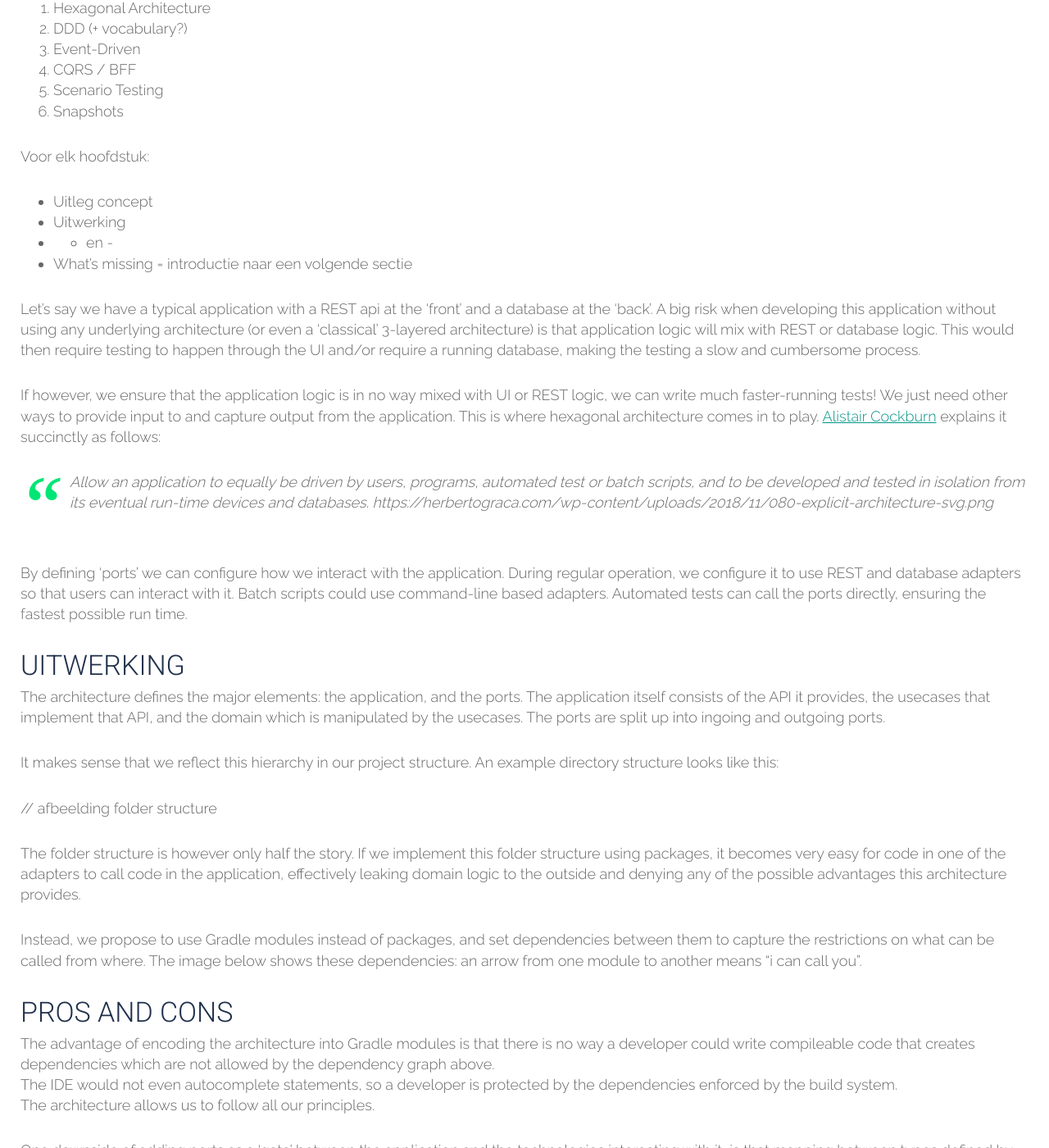
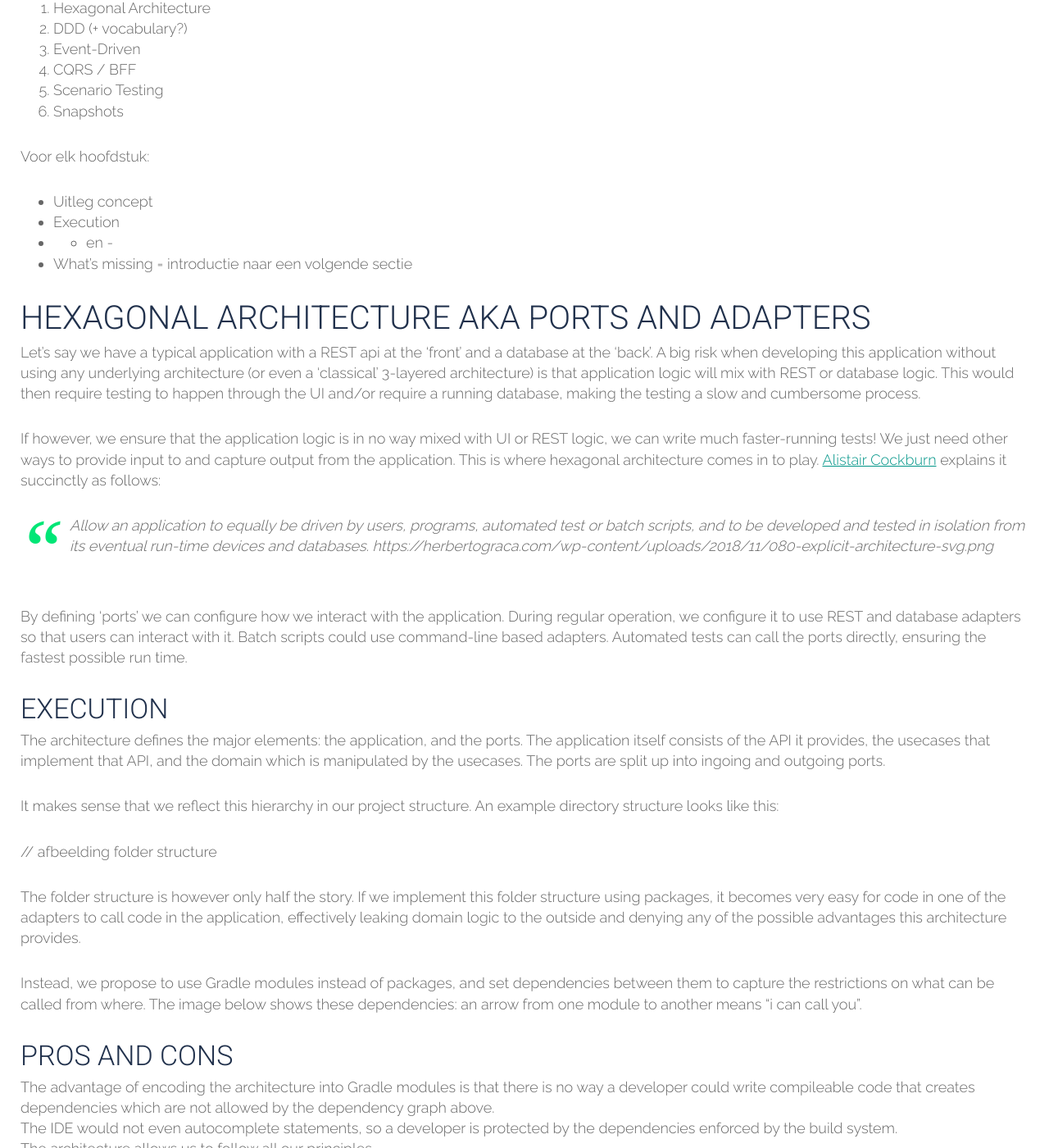
Before and after one commit to tripledio/tripledio.github.io, a Jekyll site: the page built from _posts/2024-11-13-project-architecture-starting-point.md, in a window 1280 px wide and 1400 px high, scrolled down 1145 px. Shown: the whole window at 82% size. Built offline with Jekyll 4.4.1, drawn with Linux system fonts in a browser that asks for light colours; comment, search, counter and statistics services are not loaded; some of the changed text lies outside the part shown.

Commit message:
fix missing title + translation

```diff
--- a/_posts/2024-11-13-project-architecture-starting-point.md
+++ b/_posts/2024-11-13-project-architecture-starting-point.md
@@ -35,10 +35,11 @@ Aanpak: gaandeweg opbouwen
 
 Voor elk hoofdstuk:
 * Uitleg concept
-* Uitwerking
+* Execution
 * + en -
 * What's missing = introductie naar een volgende sectie
 
+# Hexagonal Architecture aka Ports and Adapters
 
 Let's say we have a typical application with a REST api at the 'front' and a database at the 'back'.
 A big risk when developing this application without using any underlying architecture (or even a 'classical' 3-layered architecture) is that application logic will mix with REST or database logic. This would then require testing to happen through the UI and/or require a running database, making the testing a slow and cumbersome process.
@@ -50,7 +51,7 @@ https://herbertograca.com/wp-content/uploads/2018/11/080-explicit-architecture-s
 
 By defining 'ports' we can configure how we interact with the application. During regular operation, we configure it to use REST and database adapters so that users can interact with it. Batch scripts could use command-line based adapters. Automated tests can call the ports directly, ensuring the fastest possible run time.
 
-## Uitwerking
+## Execution
 
 The architecture defines the major elements: the application, and the ports. The application itself consists of the API it provides, the usecases that implement that API, and the domain which is manipulated by the usecases.
 The ports are split up into ingoing and outgoing ports.
@@ -85,7 +86,7 @@ DDD encourages developers to focus on building a **shared understanding** of the
 
 Tactical DDD brings concepts such as aggregates, entities, value objects,,... to the table, which will be the building blocks of our application.
 
-## Uitwerking
+## Execution
 Through creative collaboration with the domain experts, we get a clear view of what problem he application will solve. We then implement our solution for that problem using the building blocks that strategical DDD provides us: entities, aggregates, domain services,...
 
 Domain events are also an import part of DDD, and it is one we heavily rely on. These events enable communication and decoupling between different parts of the system.
@@ -108,7 +109,7 @@ Event-Driven Architecture (EDA) is an architectural paradigm in which events are
 It is inherently asynchronous and allows for loosely coupled components.
 EDA offers a thorough approach to implementing both the domain (internal) and external events that are part of your domain-driven design.
 
-## Uitwerking
+## Execution
 The events and commands originating from our application have to reach all those who want to listen to them. This can be the application itself, applications in other bounded contexts, or event entirely other systems.
 As we are working in a hexagonal architecture, how these events flow through the application is important as well.
 
@@ -142,7 +143,7 @@ We decouple this projection from our regular flow -> CQRS.
 # CQRS / BFF
 Command Query Responsibility Segregation (CQRS in short) is a pattern that separates the handling of commands (which modify data) from queries (which read data).
 
-## Uitwerking
+## Execution
 By listening to domain events that indicate an aggregate was created or updated, we can populate the system that will be serving the queries with data.
 
 // toevoegen afbeelding met sequence diagram
```
